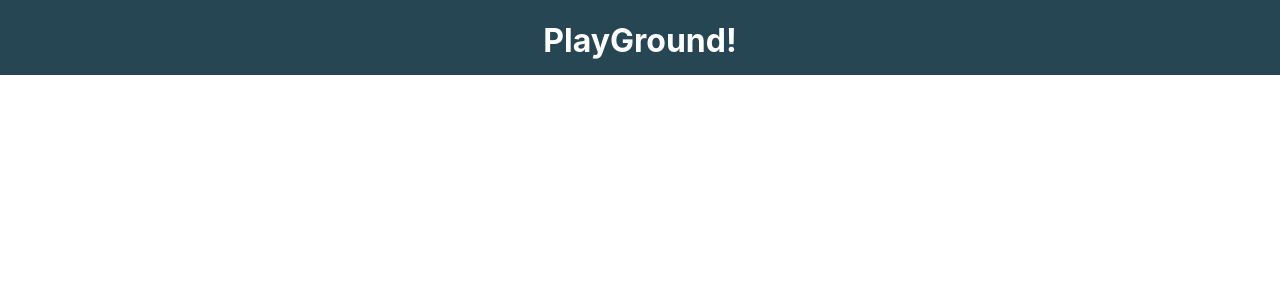
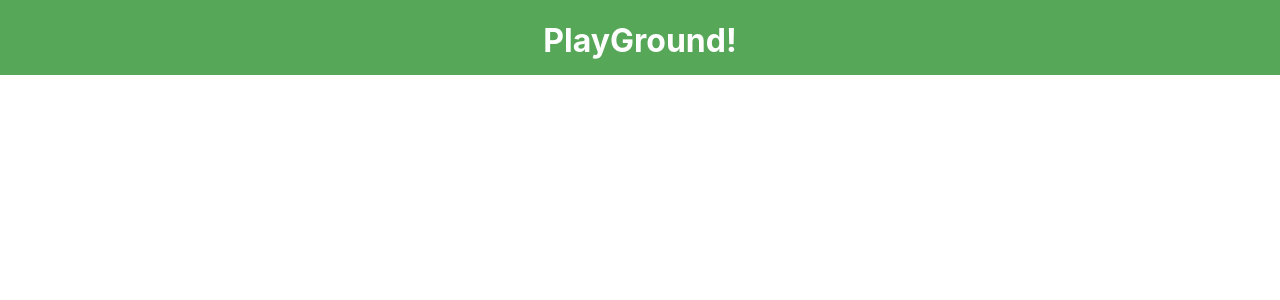
Before and after one commit to federico-palma/playground, a React (Create React App) app: page /Simon-Says in a window 1280 px wide. Shown: the top 300 px of the page. Built offline with nearby package versions, Linux system fonts and the light colour scheme; the HTML template or start-up script is replaced by a standard one.

Commit message:
Add dynamic header color for new page

```diff
--- a/src/Layout/Header.js
+++ b/src/Layout/Header.js
@@ -14,6 +14,8 @@ const Header = () => {
         return classes["memory-match"];
       case "/Odd-Color":
         return classes["odd-color"];
+      case "/Simon-Says":
+        return classes["simon-says"];
 
       default:
         break;
--- a/src/Layout/Header.module.css
+++ b/src/Layout/Header.module.css
@@ -29,3 +29,7 @@
 .odd-color {
   background-color: #2ba198;
 }
+
+.simon-says {
+  background-color: #57a759;
+}
```
